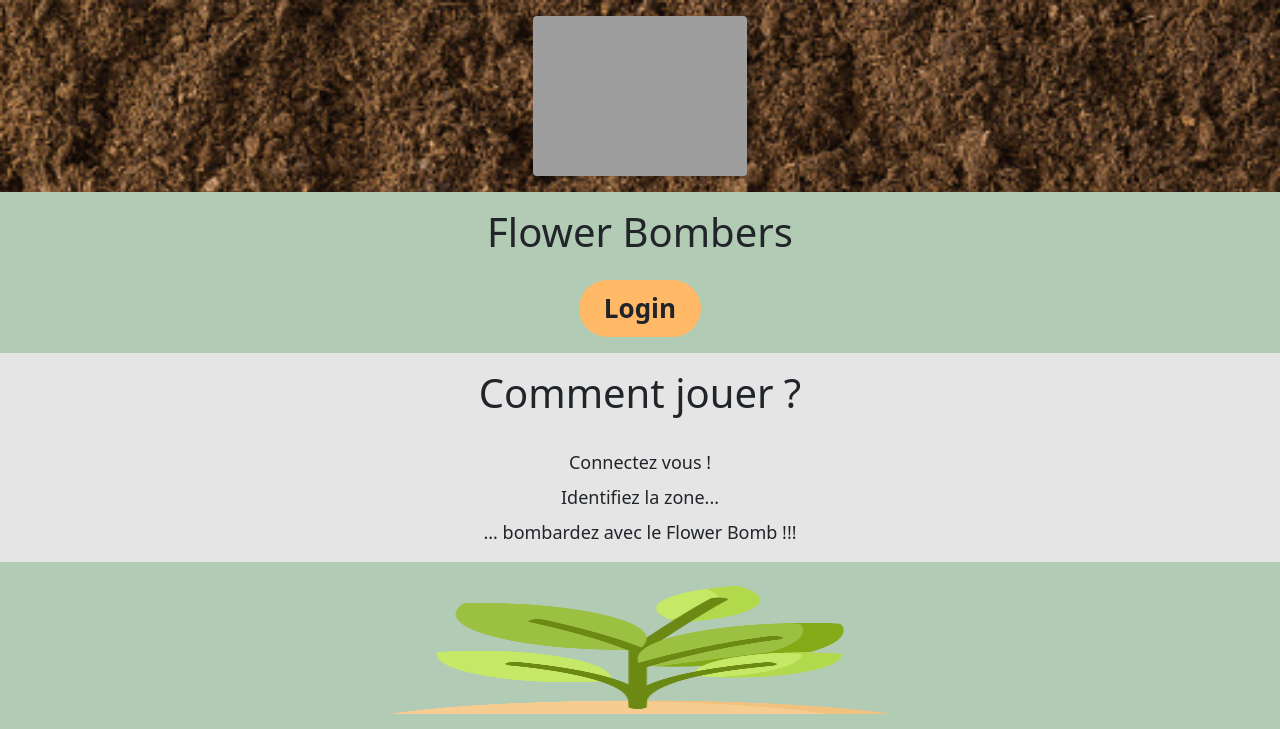
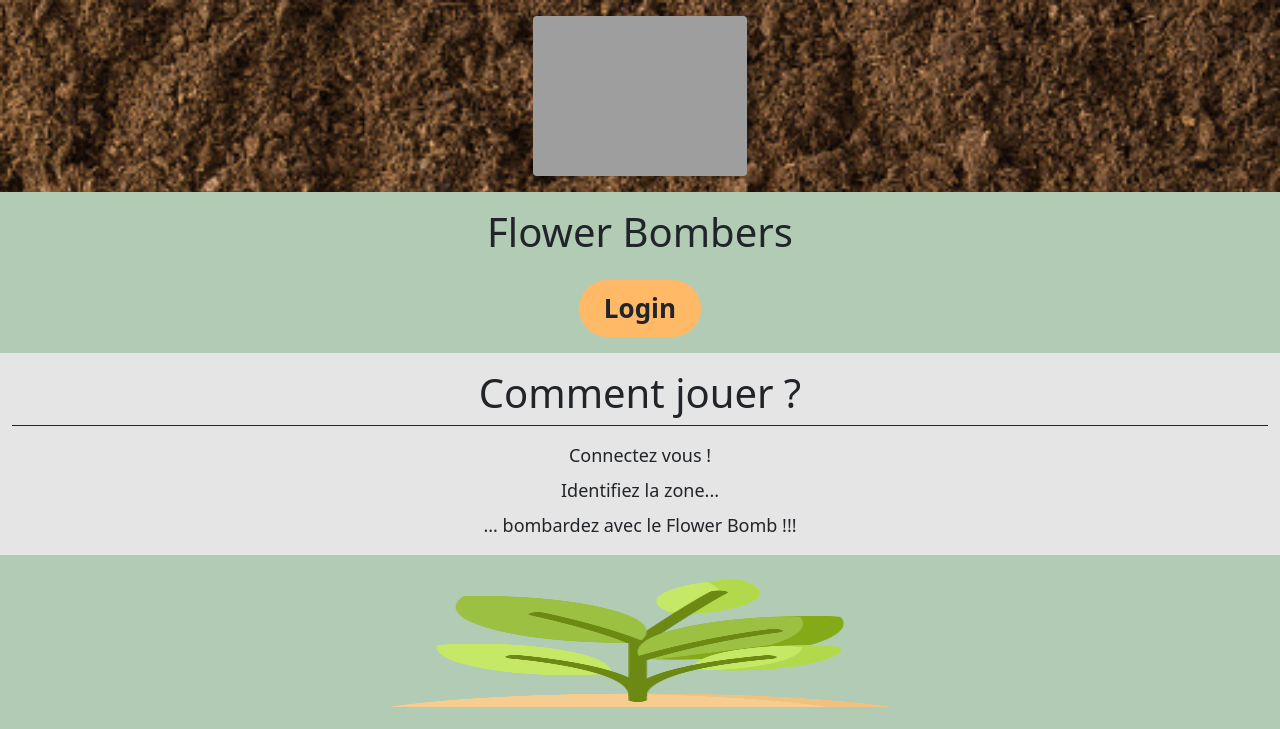
Before and after one commit to DangirasH/HacathonBomb-1er-Hackathon-, a PHP site: template src/View/Home/index.html.twig in a window 1280 px wide. Shown: the top 729 px of the page. Run offline with PHP 8.4, Linux system fonts and the light colour scheme; the template is opened without the code that fills it, so the values that code supplies are empty; some libraries are stand-ins or nearby versions; some web fonts are replaced; grey boxes are pictures that could not be loaded.

Commit message:
fixed padding and seperator

```diff
--- a/src/View/Home/index.html.twig
+++ b/src/View/Home/index.html.twig
@@ -18,11 +18,11 @@
 
 	<div class="bg-light">
 		<div class="container-fluid mb-2 d-flex justify-content-center align-items-center header">
-			<div class="col-lg-12 d-flex justify-content-center p-3">
+			<div class="col-lg-12 d-flex justify-content-center border-bottom border-dark pt-3">
 				<h1>Comment jouer ?</h1>
 			</div>
 		</div>
-		<div class="container-fluid mb-2 d-flex justify-content-center align-items-center header">
+		<div class="container-fluid mb-2 d-flex justify-content-center align-items-center header pt-2">
 			<p>Connectez vous !</p>
 		</div>
 		<div class="container-fluid mb-2 d-flex justify-content-center align-items-center header">
```
